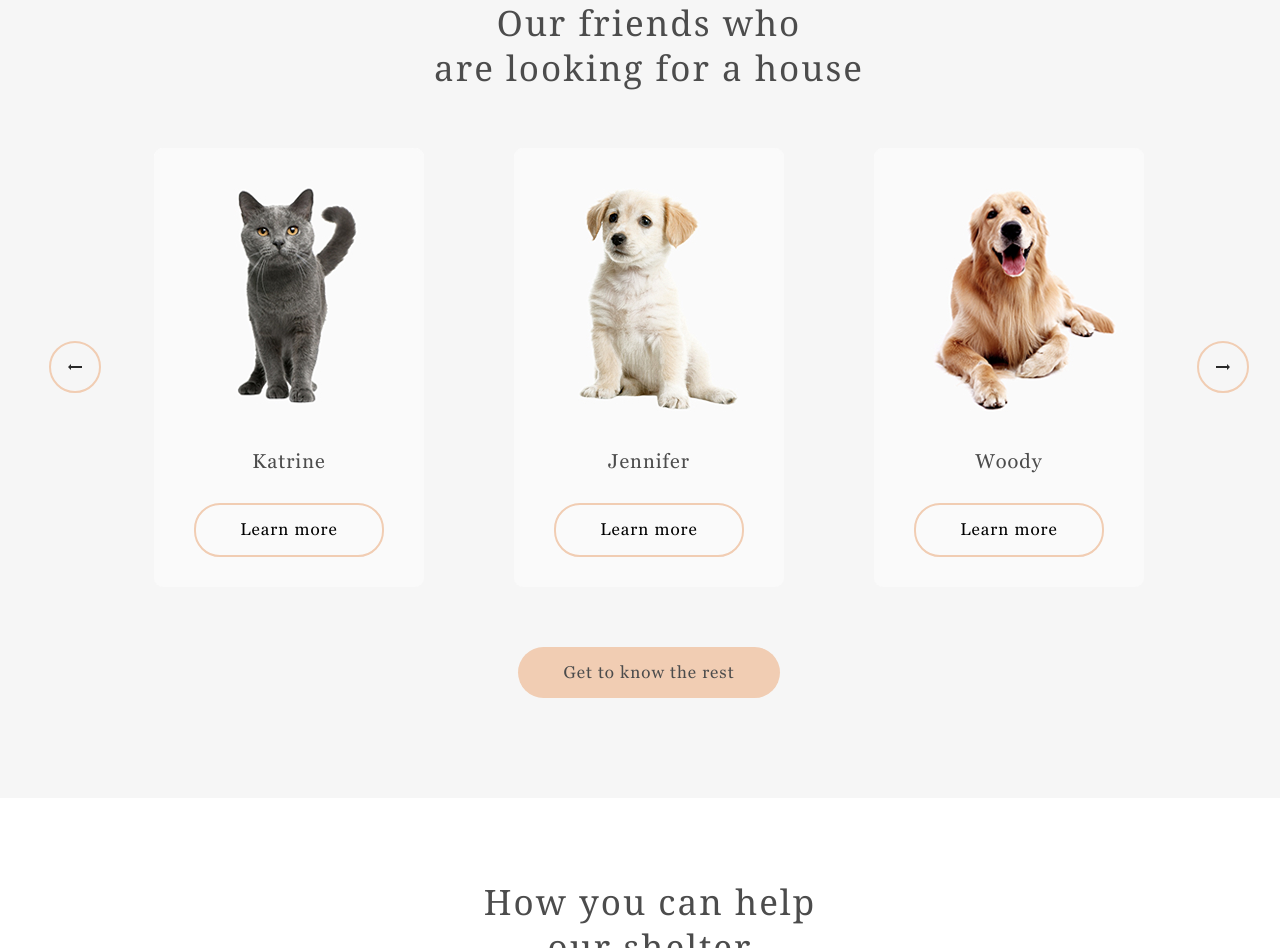
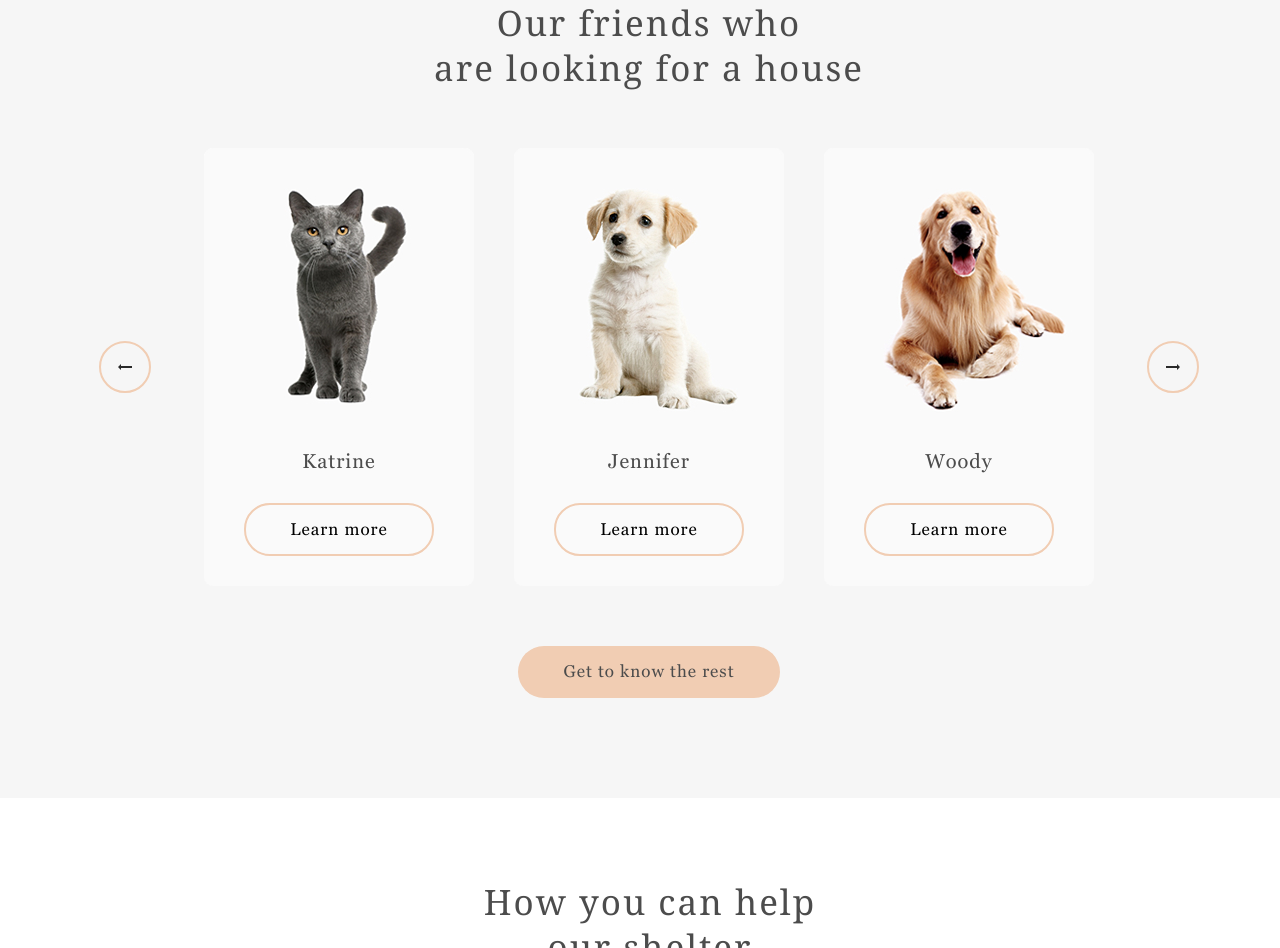
Before and after one commit to cekip88/shelter, a plain HTML site: page pages/main/index.html in a window 1280 px wide. Shown: the part 1576-2524 px from the top of the page. Drawn offline with Linux system fonts and the light colour scheme.

Commit message:
Реализовал слайдер

```diff
--- a/assets/main.js
+++ b/assets/main.js
@@ -295,17 +295,39 @@ function lookPageBtnCheck(page,pages,pag){
 
 function sliderFill() {
     let slider = document.querySelector('.slider-cont');
-    for (let i = 0; i < 3; i++){
-        let slide = createAnimalCard(animals[i]);
+    for (let i = 0; i < 5; i++){
+        let j = i - 1;
+        if (j < 0) j = 7;
+        let slide = createAnimalCard(animals[j]);
         slider.append(slide)
     }
 }
 
 
-location.href.indexOf('pages/pets') >= 0 ? lookListControll() : sliderFill();
+location.href.indexOf('pages/pets') >= 0 ? lookListControll() : slider();
 
 function slider() {
+    sliderFill();
 
+    let nextBtn = document.querySelector('.slider-arrow-right');
+    let prevBtn = document.querySelector('.slider-arrow-left');
+    let slider = document.querySelector('.slider-cont');
+    let next = 4;
+    let prev = 6;
+    nextBtn.addEventListener('click',function (e) {
+        let nextCard = createAnimalCard(animals[next]);
+        next = next + 1;
+        if (next > 7) next = 0;
+        slider.children[0].remove();
+        slider.append(nextCard);
+    });
+    prevBtn.addEventListener('click',function (e) {
+        let prevCard = createAnimalCard(animals[prev]);
+        prev = prev - 1;
+        if (prev < 0) prev = 7;
+        slider.children[4].remove();
+        slider.prepend(prevCard);
+    })
 }
 function showPopup(name) {
     let popup = document.querySelector('.popup');
--- a/pages/main/main.css
+++ b/pages/main/main.css
@@ -312,8 +312,10 @@ main{
 }
 .slider-cont{
     flex: 0 0 270px;
+    height: 438px;
     overflow: hidden;
     margin-bottom: 20px;
+    position: relative;
 }
 .slider-item{
     flex: 0 0 270px;
@@ -322,6 +324,22 @@ main{
     transition: .35s ease;
     border-radius: 9px;
     overflow: hidden;
+    position: absolute;
+}
+.slider-item:first-child{
+    transform: translateX(-310px);
+}
+.slider-item:nth-child(2){
+    transform: translateX(0);
+}
+.slider-item:nth-child(3){
+    transform: translateX(310px);
+}
+.slider-item:nth-child(4){
+    transform: translateX(620px);
+}
+.slider-item:last-child{
+    transform: translateX(930px);
 }
 .slider-item:hover{
     background-color: #fff;
@@ -711,9 +729,6 @@ main{
         justify-content: space-between;
         margin: 0 12px;
     }
-    .slider-item{
-        margin-right: 40px;
-    }
     .slider-item:last-child{
         margin-right: 0;
     }
@@ -869,7 +884,7 @@ main{
         transform: translateX(9px);
     }
     .slider-cont{
-        flex: initial;
+        flex: 0 0 890px;
         margin: 0 53px;
     }
     .slider-item{
```
Also changed, not shown: pages/pets/pets.html (renamed from pages/pets/index.html).
